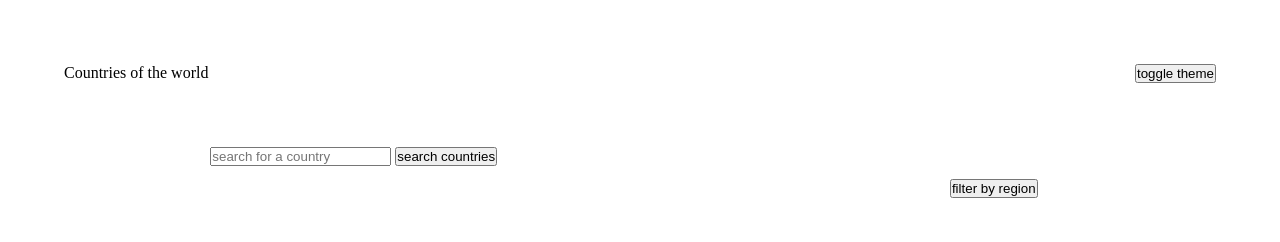
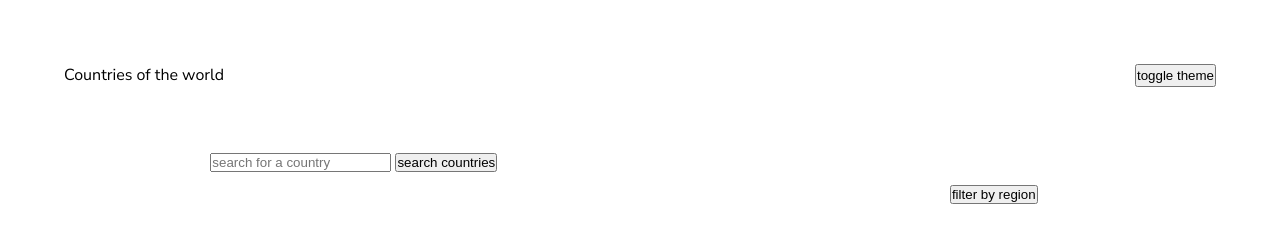
Before and after one commit to san00/REST-countries-API, a website: page src/index.html in a window 1280 px wide. Drawn offline with nearby package versions, Linux system fonts and the light colour scheme; files that its build step writes are made by us from their sources; no server answers.

Commit message:
Add font

```diff
--- a/src/index.html
+++ b/src/index.html
@@ -5,8 +5,9 @@
   <meta charset="utf-8">
   <meta http-equiv="X-UA-Compatible" content="IE=edge">
   <meta name="viewport" content="width=device-width, initial-scale=1.0">
-  <title>gulp boilerplate</title>
+  <title>Countries of the world</title>
   <link rel="stylesheet" href="css/main.css">
+  <link href="https://fonts.googleapis.com/css?family=Nunito+Sans:&display=swap" rel="stylesheet">
 </head>
 
 <body>
--- a/src/sass/base/_typography.scss
+++ b/src/sass/base/_typography.scss
@@ -0,0 +1,12 @@
+html {
+    line-height: 1.44em;
+    font-family: 'Nunito Sans', sans-serif;
+  }
+
+  h1,
+  h2,
+  h3,
+  h4,
+  h5 {
+    line-height: 1.2em;
+  }
```
